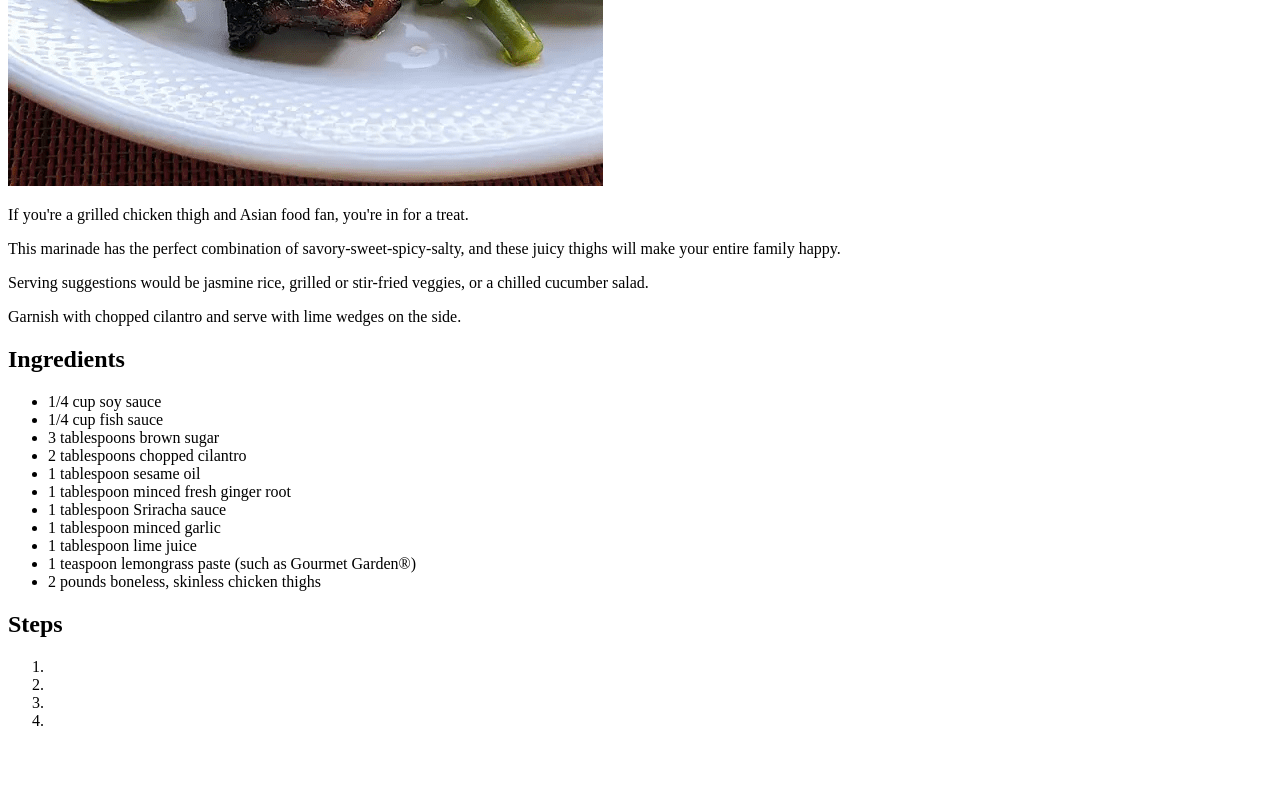
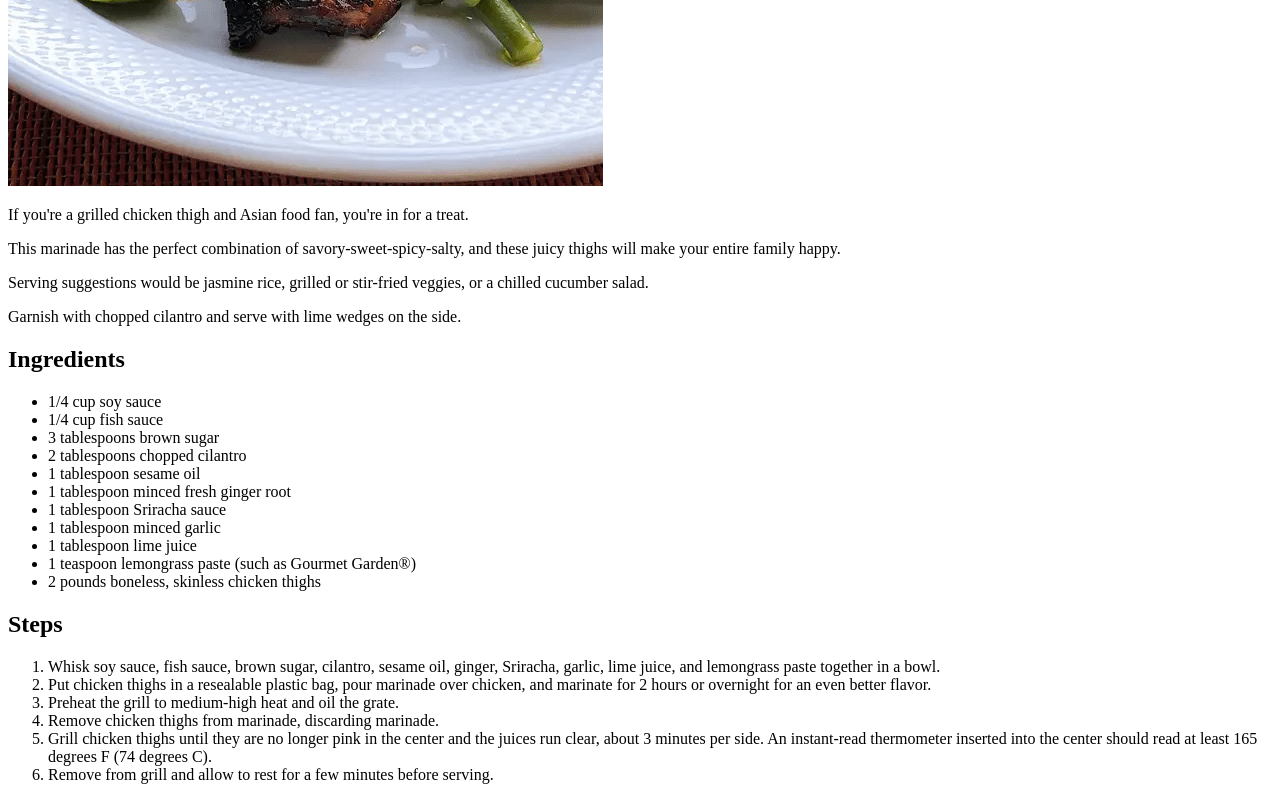
Before and after one commit to NaitsabesSiuol/odin-recipes, a plain HTML site: page recipes/ThaiInsGrilledChicken.html in a window 1280 px wide. Shown: the part 489-1289 px from the top of the page. Before the commit the page ends 1235 px from the top, so only its background shows below. Drawn offline with Linux system fonts and the light colour scheme.

Commit message:
finished all three recipes

```diff
--- a/recipes/ThaiInsGrilledChicken.html
+++ b/recipes/ThaiInsGrilledChicken.html
@@ -32,10 +32,12 @@
 
     <h2>Steps</h2>
     <ol>
-        <li></li>
-        <li></li>
-        <li></li>
-        <li></li>
+        <li>Whisk soy sauce, fish sauce, brown sugar, cilantro, sesame oil, ginger, Sriracha, garlic, lime juice, and lemongrass paste together in a bowl.</li>
+        <li>Put chicken thighs in a resealable plastic bag, pour marinade over chicken, and marinate for 2 hours or overnight for an even better flavor.</li>
+        <li>Preheat the grill to medium-high heat and oil the grate.</li>
+        <li>Remove chicken thighs from marinade, discarding marinade.</li>
+        <li>Grill chicken thighs until they are no longer pink in the center and the juices run clear, about 3 minutes per side. An instant-read thermometer inserted into the center should read at least 165 degrees F (74 degrees C).</li>
+        <li>Remove from grill and allow to rest for a few minutes before serving.</li>
     </ol>
 </body>
 </html>
```
